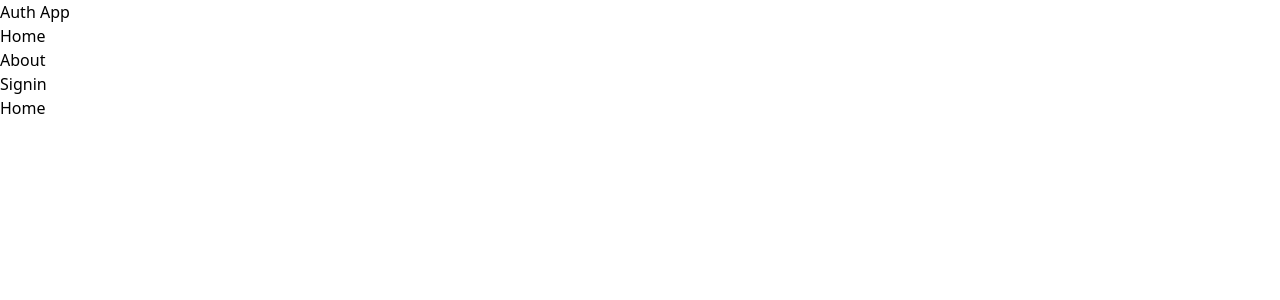
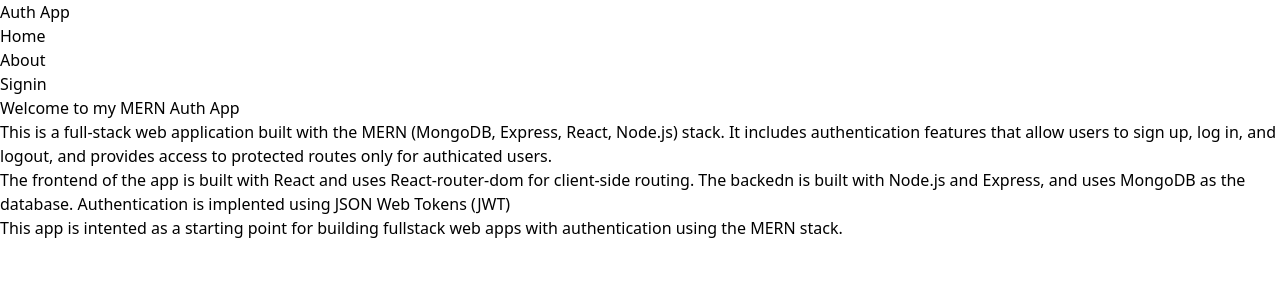
Before and after one commit to topzyray/mern-auth, a React app in the folder client-side/: page / in a window 1280 px wide. Shown: the top 300 px of the page. Built offline with nearby package versions, Linux system fonts and the light colour scheme; the HTML template or start-up script is replaced by a standard one.

Commit message:
Complete home and about pages

```diff
--- a/client-side/src/pages/About.jsx
+++ b/client-side/src/pages/About.jsx
@@ -1,9 +1,27 @@
-import React from 'react'
-
 const About = () => {
   return (
-    <div>About</div>
-  )
-}
+    <div className="px-4 py-12 max-w-2xl mx-auto">
+      <h1 className="text-3xl font-bold text-center text-red-800 mb-4">
+        About
+      </h1>
+      <p className="mb-4 text-700">
+        This is a full-stack web application built with the MERN (MongoDB,
+        Express, React, Node.js) stack. It includes authentication features that
+        allow users to sign up, log in, and logout, and provides access to
+        protected routes only for authicated users.
+      </p>
+      <p className="mb-4 text-700">
+        The frontend of the app is built with React and uses React-router-dom
+        for client-side routing. The backedn is built with Node.js and Express,
+        and uses MongoDB as the database. Authentication is implented using JSON
+        Web Tokens (JWT)
+      </p>
+      <p className="mb-4 text-700">
+        This app is intented as a starting point for building fullstack web apps
+        with authentication using the MERN stack.
+      </p>
+    </div>
+  );
+};
 
-export default About
+export default About;
--- a/client-side/src/pages/Home.jsx
+++ b/client-side/src/pages/Home.jsx
@@ -1,9 +1,27 @@
-import React from 'react'
-
 const Home = () => {
   return (
-    <div>Home</div>
-  )
-}
+    <div className="px-4 py-12 max-w-2xl mx-auto">
+      <h1 className="text-3xl font-bold text-center text-red-800 mb-4">
+        Welcome to my MERN Auth App
+      </h1>
+      <p className="mb-4 text-700">
+        This is a full-stack web application built with the MERN (MongoDB,
+        Express, React, Node.js) stack. It includes authentication features that
+        allow users to sign up, log in, and logout, and provides access to
+        protected routes only for authicated users.
+      </p>
+      <p className="mb-4 text-700">
+        The frontend of the app is built with React and uses React-router-dom
+        for client-side routing. The backedn is built with Node.js and Express,
+        and uses MongoDB as the database. Authentication is implented using JSON
+        Web Tokens (JWT)
+      </p>
+      <p className="mb-4 text-700">
+        This app is intented as a starting point for building fullstack web apps
+        with authentication using the MERN stack.
+      </p>
+    </div>
+  );
+};
 
-export default Home
+export default Home;
```
